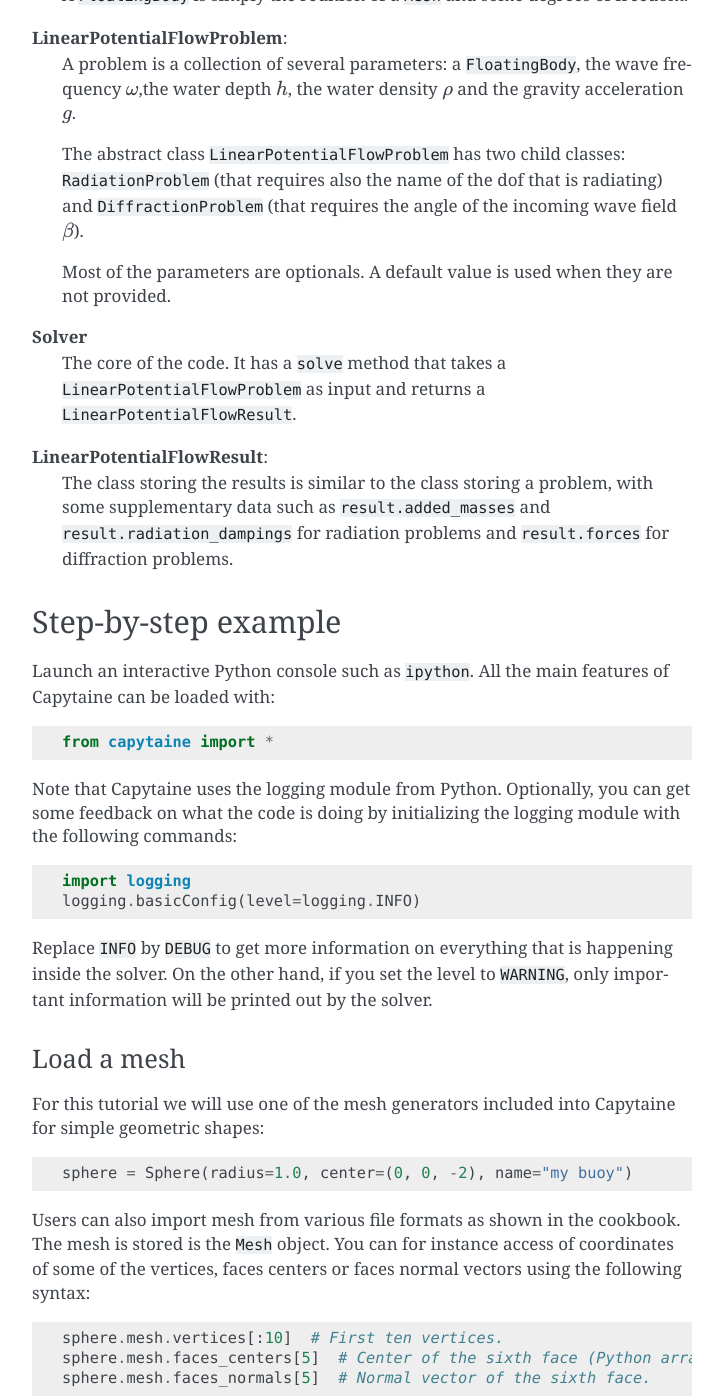
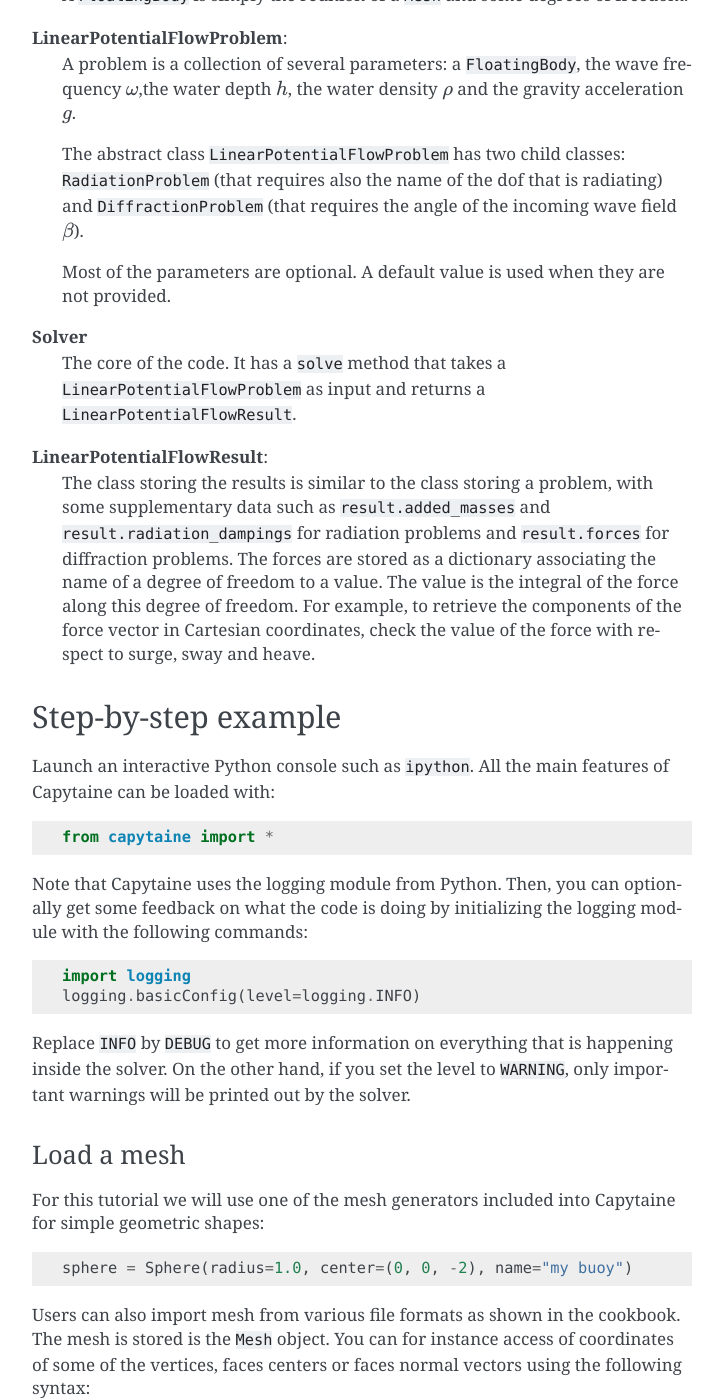
Before and after one commit to capytaine/capytaine, a Sphinx documentation site: the page built from docs/user_manual/tutorial.rst, in a window 1280 px wide and 1400 px high, scrolled down 804 px. Shown: the whole window, without its empty margins (388-1111 px from the left). Built offline with Sphinx 7.4.7, drawn with Linux system fonts in a browser that asks for light colours; some of the changed text lies outside the part shown.

Commit message:
Minor improvements of the documentation.

```diff
--- a/docs/developer_manual/installation.rst
+++ b/docs/developer_manual/installation.rst
@@ -26,7 +26,7 @@ In the main directory of Capytaine (where ``setup.py`` is located), run the foll
 
     python setup.py build_ext --inplace
 
-Re-run this command to recompile the code if you change one of the Fortran files.
+Re-run this command later to recompile the code if you change one of the Fortran files.
 
 Add the current directory to the Python path with the following command.
 
--- a/docs/features.rst
+++ b/docs/features.rst
@@ -40,7 +40,7 @@ Experimental features
 Planned features
 ----------------
 
-* Fast simulation of array of identical floating bodies.
+* Faster simulation of regular arrays of identical floating bodies.
 * Output in BEMIO (WEC-SIM) format.
 * Hydrostatics.
 * Pressure map on the body surface.
--- a/docs/user_manual/tutorial.rst
+++ b/docs/user_manual/tutorial.rst
@@ -41,7 +41,7 @@ Main concepts
     :code:`RadiationProblem` (that requires also the name of the dof that is radiating) and
     :code:`DiffractionProblem` (that requires the angle of the incoming wave field :math:`\beta`).
 
-    Most of the parameters are optionals. A default value is used when they are not provided.
+    Most of the parameters are optional. A default value is used when they are not provided.
 
 **Solver**
     The core of the code. It has a :code:`solve` method that takes a
@@ -51,6 +51,10 @@ Main concepts
     The class storing the results is similar to the class storing a problem, with some
     supplementary data such as :code:`result.added_masses` and :code:`result.radiation_dampings`
     for radiation problems and :code:`result.forces` for diffraction problems.
+    The forces are stored as a dictionary associating the name of a degree of freedom to a value.
+    The value is the integral of the force along this degree of freedom.
+    For example, to retrieve the components of the force vector in Cartesian coordinates, check the
+    value of the force with respect to surge, sway and heave.
 
 Step-by-step example
 ====================
@@ -60,7 +64,7 @@ All the main features of Capytaine can be loaded with::
 
     from capytaine import *
 
-Note that Capytaine uses the logging module from Python. Optionally, you can get some feedback on
+Note that Capytaine uses the logging module from Python. Then, you can optionally get some feedback on
 what the code is doing by initializing the logging module with the following commands::
 
     import logging
@@ -68,7 +72,7 @@ what the code is doing by initializing the logging module with the following com
 
 Replace :code:`INFO` by :code:`DEBUG` to get more information on everything that is happening
 inside the solver. On the other hand, if you set the level to :code:`WARNING`, only important
-information will be printed out by the solver.
+warnings will be printed out by the solver.
 
 Load a mesh
 -----------
@@ -78,8 +82,9 @@ geometric shapes::
 
     sphere = Sphere(radius=1.0, center=(0, 0, -2), name="my buoy")
 
-Users can also import mesh from various file formats as shown in the cookbook. The mesh is stored is the :code:`Mesh` object. You can for instance access of coordinates of some
-of the vertices, faces centers or faces normal vectors using the following syntax::
+Users can also import mesh from various file formats as shown in the cookbook. The mesh is stored
+is the :code:`Mesh` object. You can for instance access of coordinates of some of the vertices,
+faces centers or faces normal vectors using the following syntax::
 
     sphere.mesh.vertices[:10]  # First ten vertices.
     sphere.mesh.faces_centers[5]  # Center of the sixth face (Python arrays starts at 0).
@@ -107,7 +112,7 @@ body. It can be done in several ways:
 
     sphere.add_translation_dof(name="Heave")
 
-  See also :code:`FloatingBody.add_rotation_dof` and :code:`FloatingBody.add_all_rigid_body_dofs`.
+  See the documentation of :code:`FloatingBody.add_rotation_dof` and :code:`FloatingBody.add_all_rigid_body_dofs`.
 
 The degrees of freedoms are stored in the :code:`dofs` dictionary. To access the name of the dofs of a
 body, you can use for instance::
@@ -123,7 +128,7 @@ Let us define a radiation problem for the heave of our sphere::
     problem = RadiationProblem(body=sphere, radiating_dof="Heave", omega=1.0, sea_bottom=-np.infty, g=9.81, rho=1000)
 
 The argument `radiating_dof` must be the name of one of the dofs of the floating body given as the
-`body` argument. The wave frequency has been set arbitrarily as :math:`\omega = 1 \text{rad/s}`.
+`body` argument. The wave frequency has been set arbitrarily as :math:`\omega = 1 \, \text{rad/s}`.
 The water depth is infinite, the gravity acceleration is :math:`g = 9.81` and the water density has
 been chosen as :math:`\rho = 1000 \text{kg/m}^3`. These last parameters are actually optional.
 Since we are using their default value, we could have defined the radiation problem as::
@@ -192,4 +197,4 @@ radiation damping from the result objects in an organized way. In our example, i
 
     dataset['added_mass'].sel(radiating_dof=["Surge", "Heave"], influenced_dof=["Surge", "Heave"], omega=1.0)
 
-See the more advanced examples for more complex cases.
+See the example section of the documentation for more complex cases.
```
